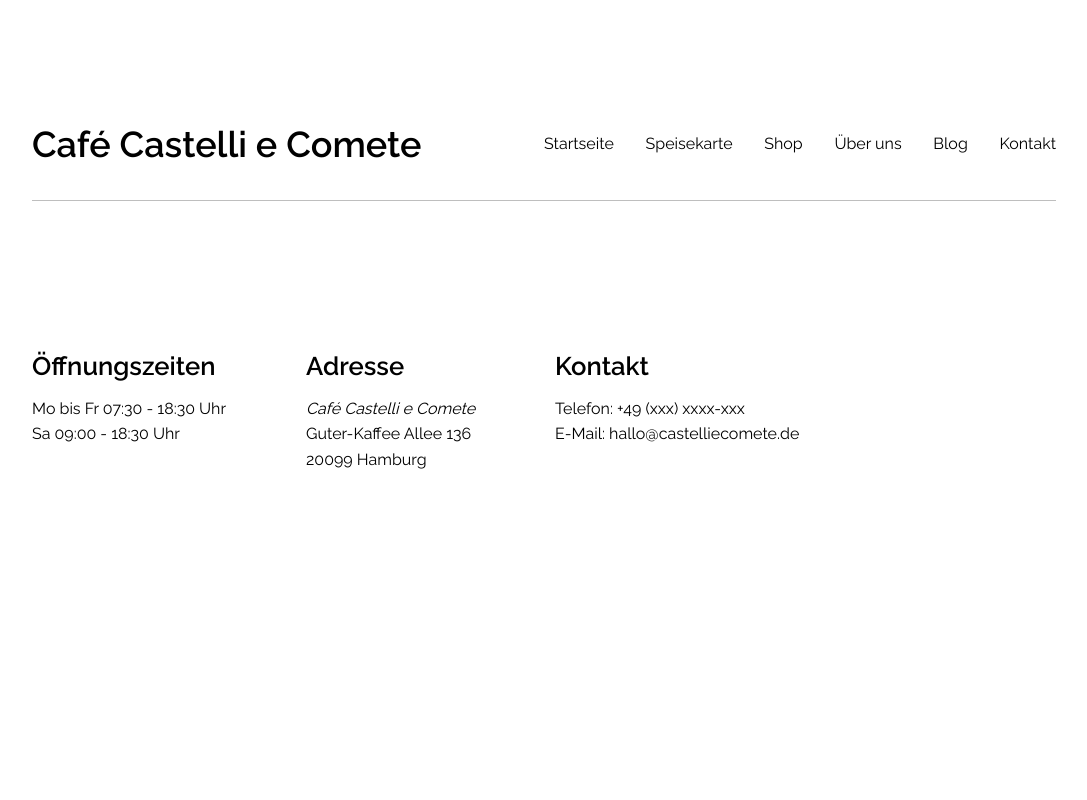
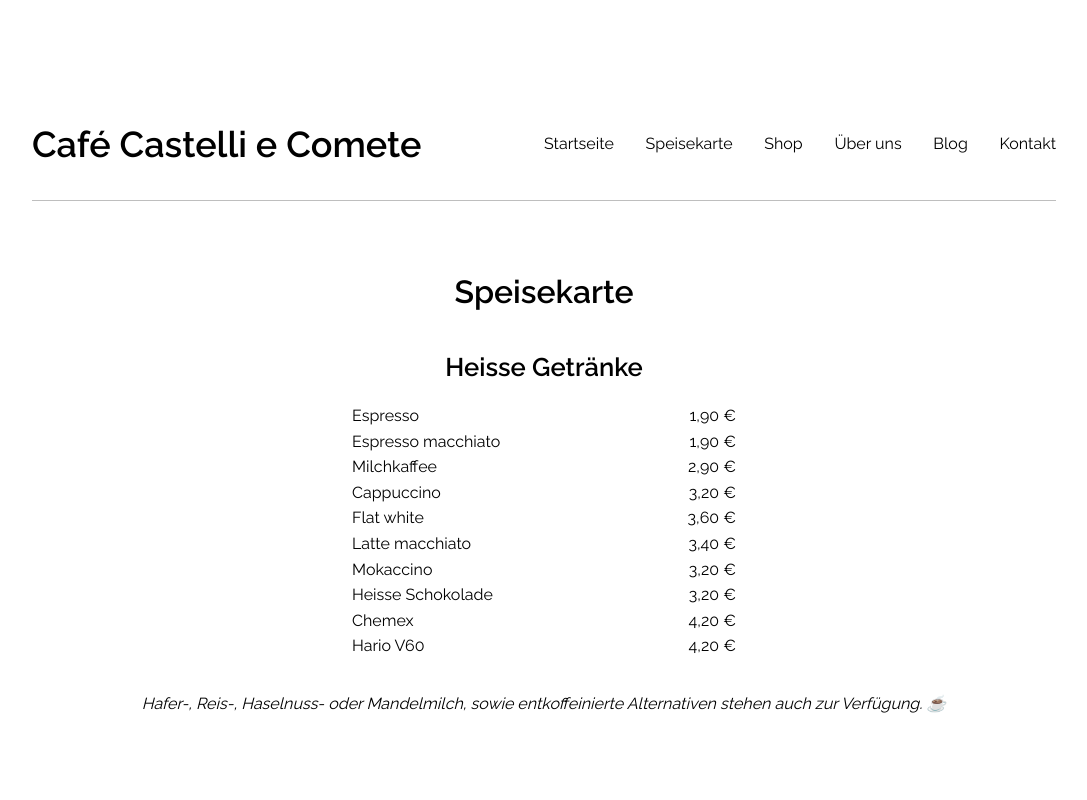
Before and after one commit to tramio/TOP-restaurant-page, a website built with webpack: page dist/index.html in a window 1280 px wide. Both pictures are taken after a click on the item "Speisekarte". Shown: the top 800 px of the page, without its empty margins (96-1183 px from the left). Built offline with nearby package versions, Linux system fonts and the light colour scheme.

Commit message:
Create and style menu.js

```diff
--- a/src/modules/canvas.js
+++ b/src/modules/canvas.js
@@ -2,6 +2,7 @@ import Homepage from "./homepage";
 import About from "./about";
 import Shop from "./shop";
 import Contact from "./contact";
+import Menu from "./menu";
 
 const Header = (() => {
     const createTitle = () => {
@@ -18,7 +19,7 @@ const Header = (() => {
     }
     const createNavbarTabs = () => {
         const ul = document.createElement("ul");
-        const tabs = [["Startseite", Homepage.load], ["Speisekarte"], ["Shop", Shop.load], ["Über uns", About.load], ["Blog"], ["Kontakt", Contact.load]];
+        const tabs = [["Startseite", Homepage.load], ["Speisekarte", Menu.load], ["Shop", Shop.load], ["Über uns", About.load], ["Blog"], ["Kontakt", Contact.load]];
         for (let i = 0; i < tabs.length; i++) {
             const li = document.createElement("li");
             li.textContent = tabs[i][0];
--- /dev/null
+++ b/src/modules/menu.js
@@ -0,0 +1,108 @@
+const Page = (() => {
+    const _createTitle = () => {
+        const title = document.createElement("h1");
+        title.classList.add("page-title");
+        return title;
+    }
+    const _createSubtitle = () => {
+        const title = document.createElement("h2");
+        title.classList.add("menu-title");
+        return title;
+    }
+    const buildTitle = (string) => {
+        const title = _createTitle();
+        title.textContent = string;
+        return title;
+    }
+    const buildSubtitle = (string) => {
+        const title = _createSubtitle();
+        title.textContent = string;
+        return title;
+    }
+    return {
+        buildTitle,
+        buildSubtitle,
+    }
+})();
+
+const Products = (() => {
+    const products = [["Espresso", "1,90 €"], ["Espresso macchiato", "1,90 €"], ["Milchkaffee", "2,90 €"], ["Cappuccino", "3,20 €"], ["Flat white", "3,60 €"], ["Latte macchiato", "3,40 €"], ["Mokaccino", "3,20 €"], ["Heisse Schokolade", "3,20 €"], ["Chemex", "4,20 €"], ["Hario V60", "4,20 €"]];
+    const getFromProducts = (position) => {
+        let newArray = [];
+        for (let i = 0; i < products.length; i++) {
+            newArray.push(products[i][position]);
+        };
+        return newArray;
+    };
+    const createParagraph = (position) => {
+        const names = getFromProducts(position);
+        let currentName = "";
+        let paragraphHTML = "";
+        for (let i = 0; i < names.length; i++) {
+            currentName = names[i];
+            paragraphHTML += `${currentName}<br>`;
+        };
+        const myParagraph = document.createElement("p");
+        myParagraph.innerHTML = paragraphHTML;
+        return myParagraph;
+    };
+    const createNamesParagraph = () => {
+        const paragraph = createParagraph(0);
+        paragraph.classList.add("menu-paragraph-names");
+        return paragraph;
+    }
+    const createPricesParagraph = () => {
+        const paragraph = createParagraph(1);
+        paragraph.classList.add("menu-paragraph-prices");
+        return paragraph;
+    }
+    const createMenuSection = () => {
+        const div = document.createElement("div");
+        div.classList.add("menu-section");
+        return div;
+    }
+    const createContentDiv = () => {
+        const div = document.createElement("div");
+        div.classList.add("content-div");
+        div.appendChild(createNamesParagraph());
+        div.appendChild(createPricesParagraph());
+        return div;
+    }
+    const createTitleDiv = (subtitle) => {
+        const div = document.createElement("div");
+        div.appendChild(Page.buildSubtitle(subtitle));
+        return div;
+    }
+    const buildDrinksDiv = () => {
+        const div = createMenuSection();
+        div.appendChild(createTitleDiv("Heisse Getränke"));
+        div.appendChild(createContentDiv());
+        const extraLine = document.createElement("p");
+        extraLine.textContent = "Hafer-, Reis-, Haselnuss- oder Mandelmilch, sowie entkoffeinierte Alternativen stehen auch zur Verfügung. ☕";
+        extraLine.style.fontStyle = "italic";
+        div.appendChild(extraLine);
+        return div;
+    }
+    return {
+        buildDrinksDiv,
+    }
+})();
+
+const Menu = (() => {
+    const buildMenu = () => {
+        const Menu = document.createElement("div");
+        Menu.classList.add("page", "menu");
+        Menu.appendChild(Page.buildTitle("Speisekarte"));
+        Menu.appendChild(Products.buildDrinksDiv());
+        return Menu;
+    };
+    const load = () => {
+        const main = document.querySelector("main");
+        main.appendChild(buildMenu());
+    };
+    return {
+        load,
+    };
+})();
+
+export default Menu;
--- a/src/style.css
+++ b/src/style.css
@@ -203,3 +203,28 @@ footer div {
     .submit-button:hover {
         background-color: rgb(154, 172, 182);
     }
+
+/* MENU PAGE */
+.menu {
+    display: flex;
+    flex-direction: column;
+    align-items: center;
+    justify-content: center;
+}
+.menu-section {
+    display: flex;
+    flex-direction: column;
+    align-items: center;
+}
+.content-div {
+    display: flex;
+    justify-content: flex-end;
+    width: 30vw;
+}
+.menu-paragraph-prices {
+    width: 100%;
+    text-align: right;
+}
+.menu-paragraph-names {
+    width: 100%;
+}
```
Also changed, not shown: dist/main.js.
